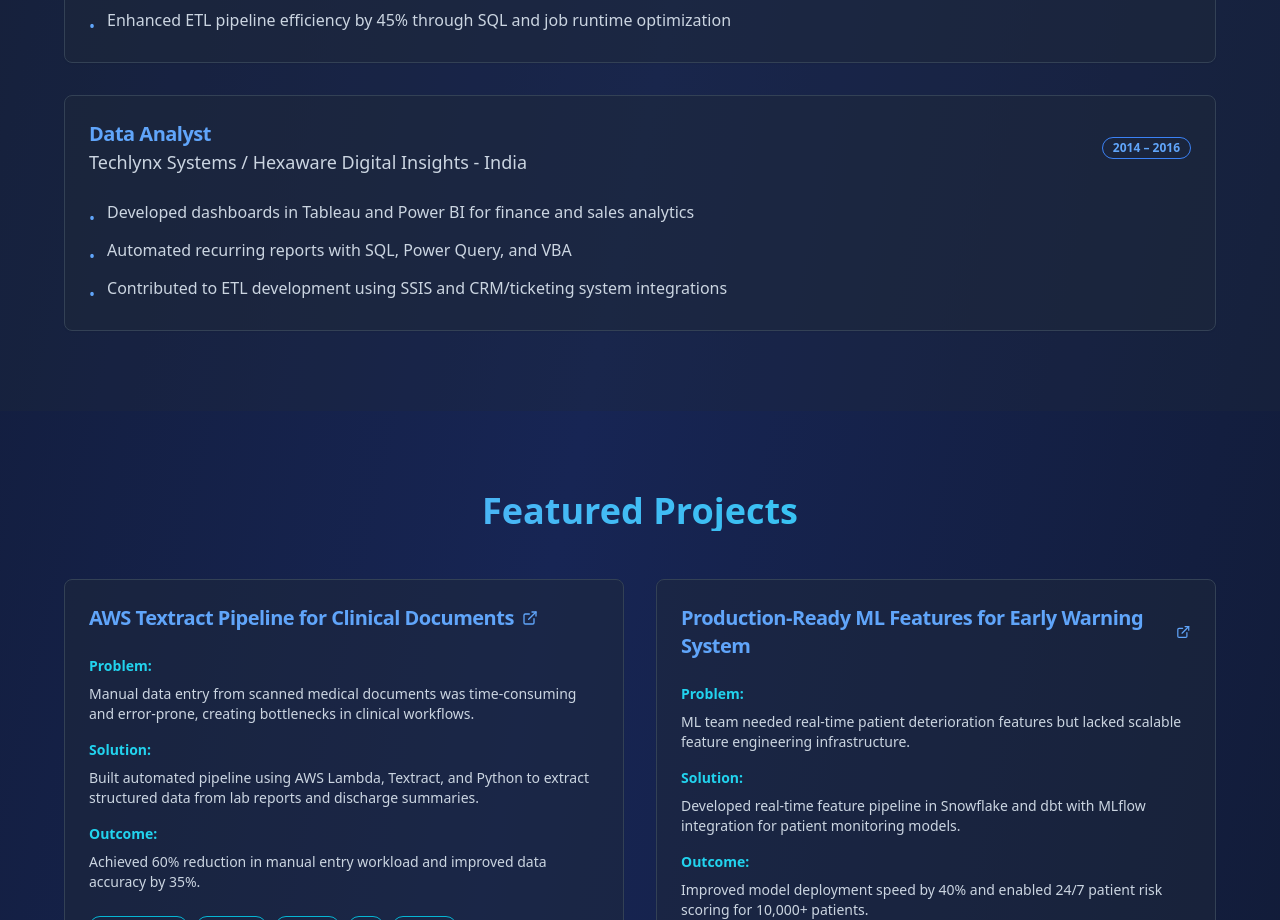
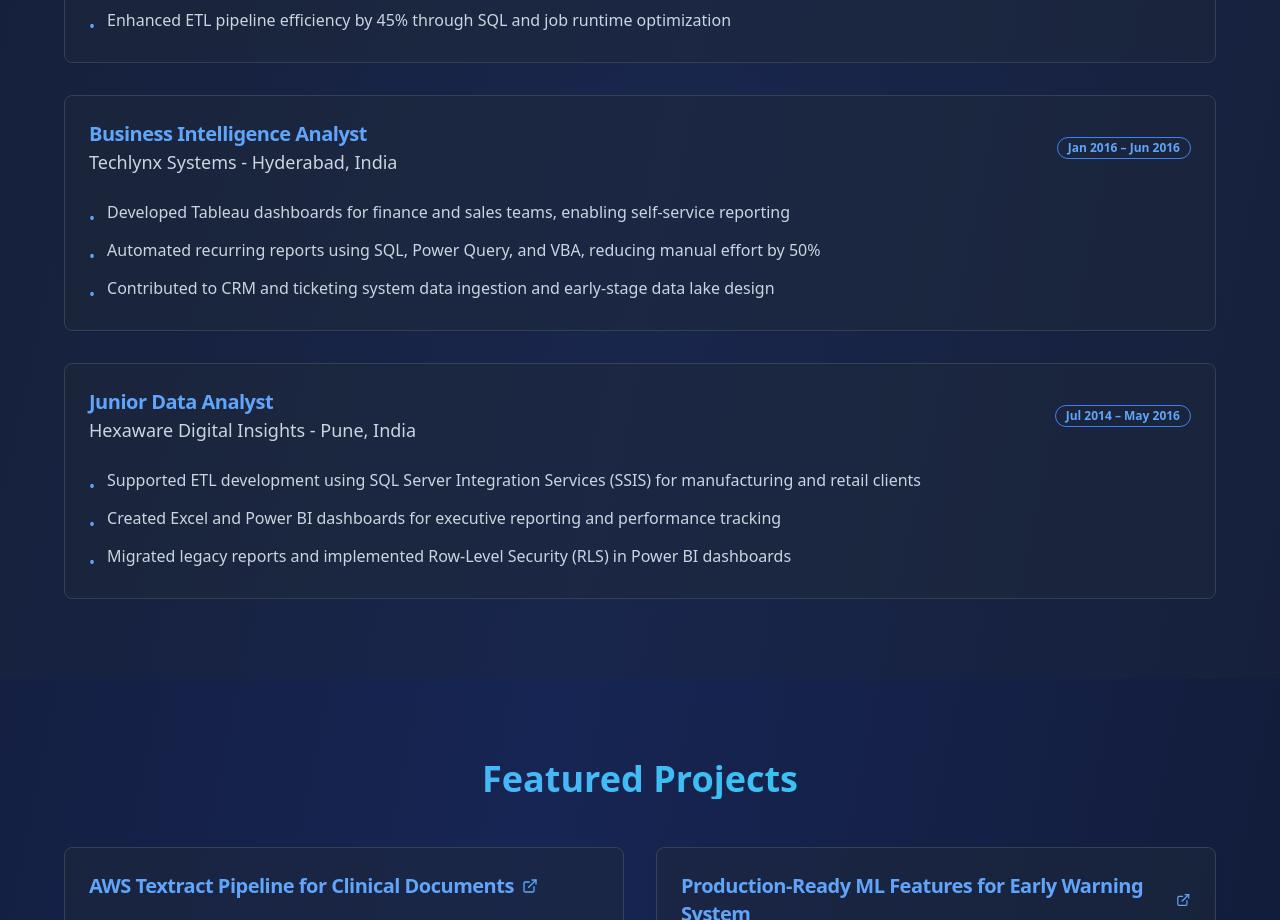
Before and after one commit to gdeepaksai1/portfolio, a React (Vite) app: page / in a window 1280 px wide. Shown: the part 2820-3740 px from the top of the page. Built offline with nearby package versions, Linux system fonts and the light colour scheme.

Commit message:
Fix: Update work experience
Replaced the last entry in the work experience section with the provided details.

```diff
--- a/src/pages/Index.tsx
+++ b/src/pages/Index.tsx
@@ -1,4 +1,3 @@
-
 import { useEffect, useState } from "react";
 import { Mail, Linkedin, Download, Phone, ExternalLink, Menu, X, BookOpen } from "lucide-react";
 import { Button } from "@/components/ui/button";
@@ -94,14 +93,25 @@ const Index = () => {
       ]
     },
     {
-      company: "Techlynx Systems / Hexaware Digital Insights",
-      role: "Data Analyst",
-      period: "2014 – 2016",
-      location: "India",
+      company: "Techlynx Systems",
+      role: "Business Intelligence Analyst",
+      period: "Jan 2016 – Jun 2016",
+      location: "Hyderabad, India",
       achievements: [
-        "Developed dashboards in Tableau and Power BI for finance and sales analytics",
-        "Automated recurring reports with SQL, Power Query, and VBA",
-        "Contributed to ETL development using SSIS and CRM/ticketing system integrations"
+        "Developed Tableau dashboards for finance and sales teams, enabling self-service reporting",
+        "Automated recurring reports using SQL, Power Query, and VBA, reducing manual effort by 50%",
+        "Contributed to CRM and ticketing system data ingestion and early-stage data lake design"
+      ]
+    },
+    {
+      company: "Hexaware Digital Insights",
+      role: "Junior Data Analyst",
+      period: "Jul 2014 – May 2016",
+      location: "Pune, India",
+      achievements: [
+        "Supported ETL development using SQL Server Integration Services (SSIS) for manufacturing and retail clients",
+        "Created Excel and Power BI dashboards for executive reporting and performance tracking",
+        "Migrated legacy reports and implemented Row-Level Security (RLS) in Power BI dashboards"
       ]
     }
   ];
```
